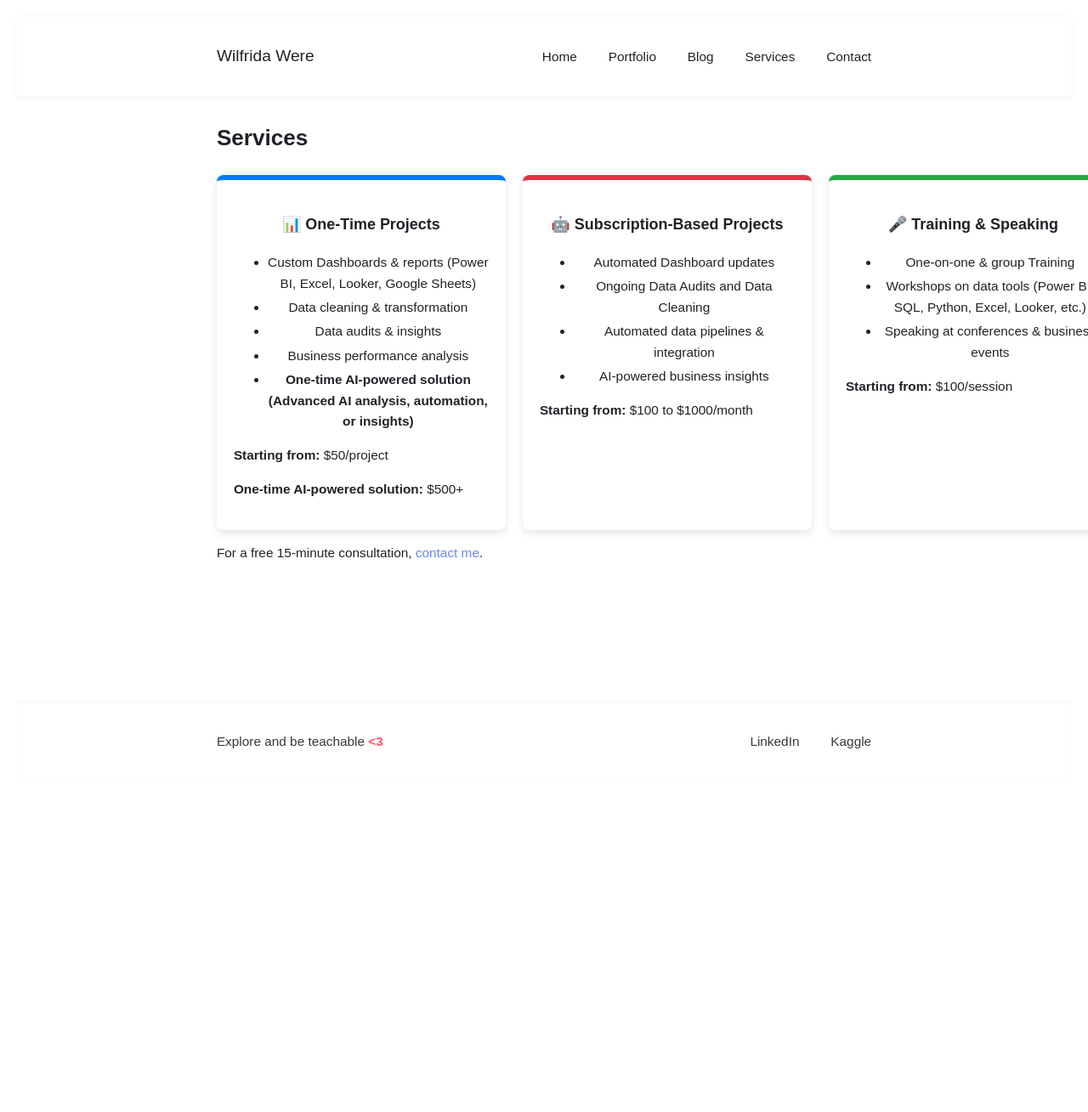
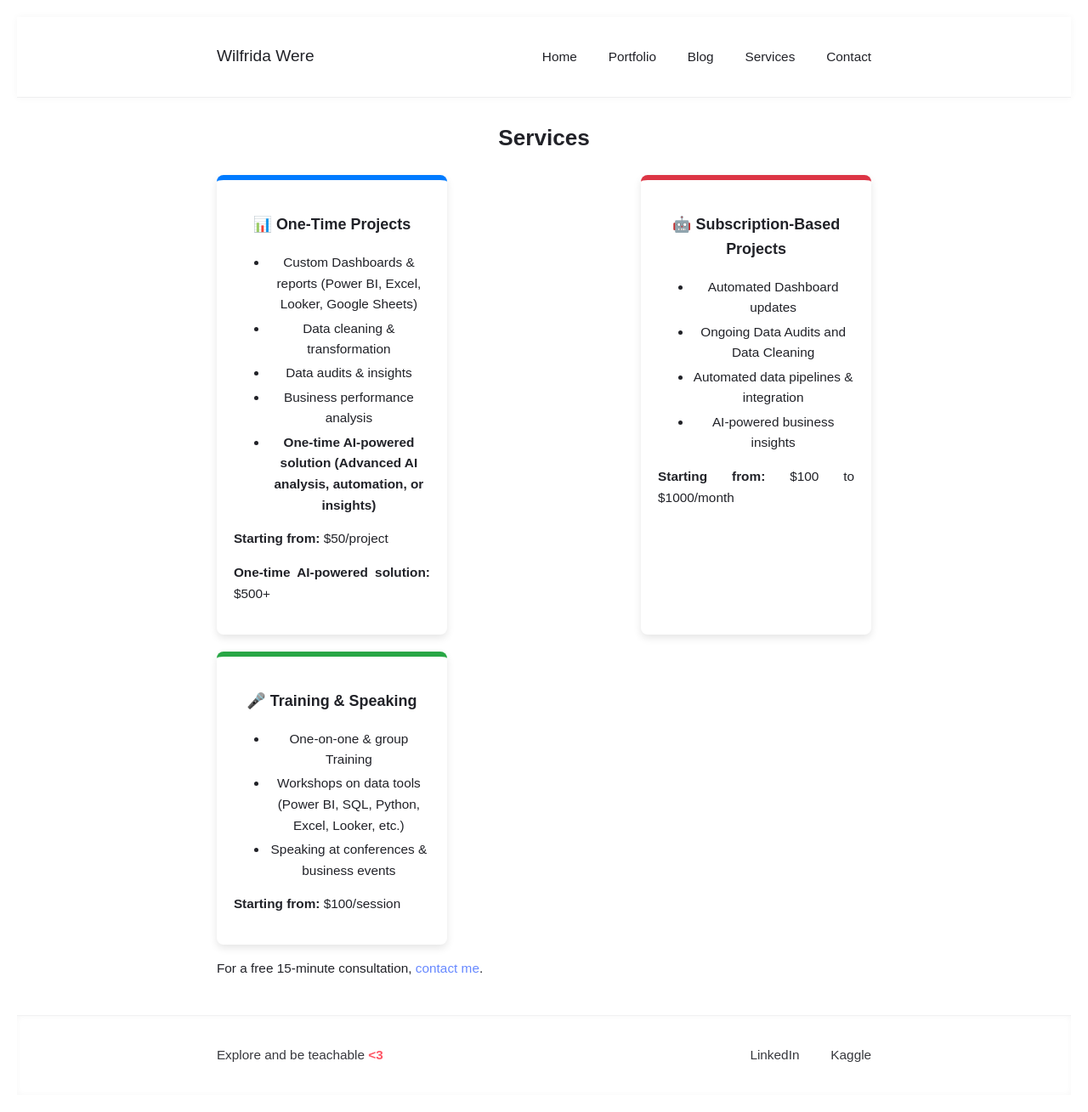
Before and after one commit to Wilfrida-Were/website, a Jekyll site: the page built from services.html, in a window 1280 px wide. Shown: the whole page at 85% size. Built offline with Jekyll 4.4.1, drawn with Linux system fonts in a browser that asks for light colours; before the commit the page ends 940 px from its top, so only the background shows below that.

Commit message:
Update services.css

```diff
--- a/assets/css/services.css
+++ b/assets/css/services.css
@@ -9,22 +9,23 @@
 /* Service Box Container */
 .services-container {
     display: flex;
-    justify-content: space-between; /* Ensures equal spacing */
+    justify-content: space-between; /* Ensures boxes are evenly spread */
+    flex-wrap: wrap; /* Prevents overflowing on small screens */
     gap: 20px;
-    flex-wrap: nowrap; /* Prevents wrapping to a new line */
-    align-items: stretch; /* Makes all boxes equal height */
+    max-width: 1000px; /* Prevents excessive stretching */
+    margin: 0 auto; /* Centers the section */
+}
 
 /* Individual Service Box */
 .service-box {
-    flex: 1; /* Ensures equal width */
-    min-width: 300px; /* Adjust as needed */
-    max-width: 400px; /* Prevents boxes from stretching too much */
+    width: 30%; /* Each box takes up 30% of the row */
     background: none;
     border-radius: 8px;
     padding: 20px;
     box-shadow: 0px 4px 10px rgba(0, 0, 0, 0.1);
     text-align: center;
     border-top: 6px solid;
+    min-height: 250px; /* Ensures uniform height */
 }
 
 /* Add Colors to Each Box */
@@ -41,12 +42,11 @@
 /* Responsive Design for Smaller Screens */
 @media (max-width: 900px) {
     .services-container {
-        flex-wrap: wrap; /* Allows wrapping if screen is too small */
-        justify-content: center; /* Centers boxes when wrapped */
+        flex-direction: column; /* Stacks boxes vertically */
+        align-items: center; /* Centers them */
     }
 
     .service-box {
-        min-width: 100%; /* Makes each box full width on small screens */
-        max-width: 100%;
+        width: 90%; /* Full width on smaller screens */
     }
 }
```
